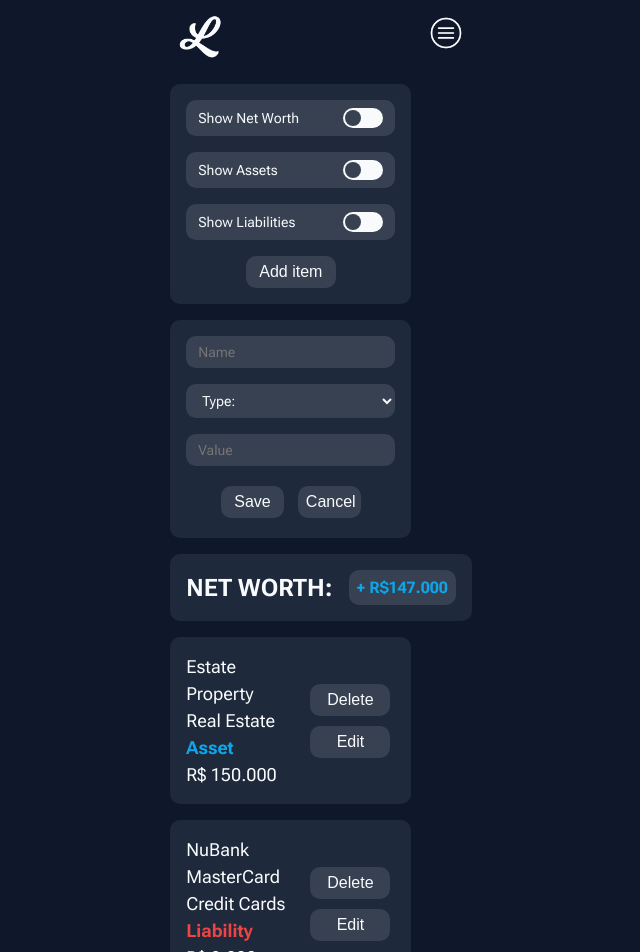
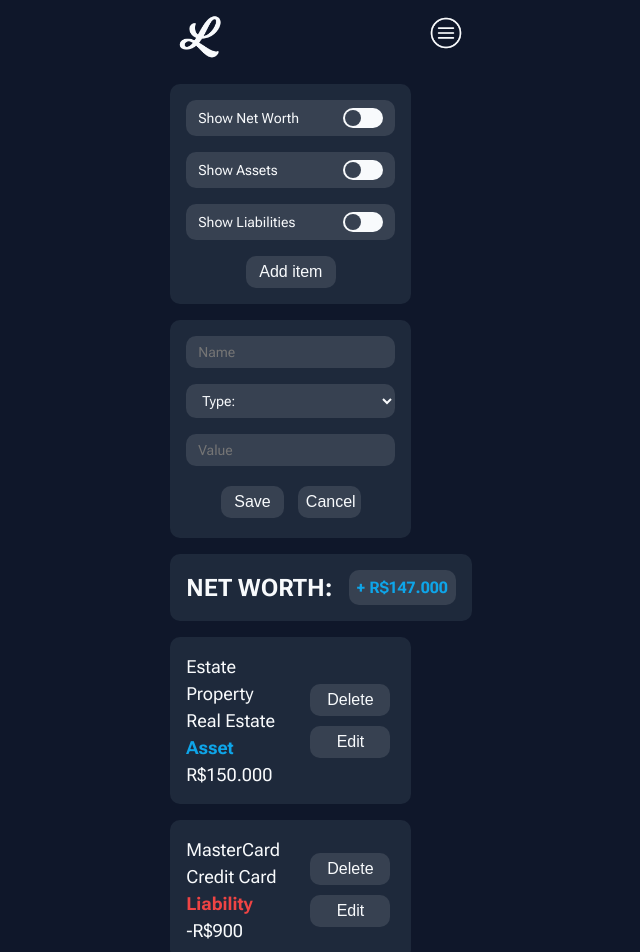
Before and after one commit to falinesilva/liberty, a React (Create React App) app: page / in a window 1280 px wide. Shown: the top 952 px of the page, without its empty margins (319-959 px from the left). Built offline with nearby package versions, Linux system fonts and the light colour scheme; a web font is replaced by a local one.

Commit message:
Developed ItemList component to render list of items with temporary static data.

```diff
--- a/src/components/ItemList.js
+++ b/src/components/ItemList.js
@@ -1,37 +1,45 @@
+const initialItems = [
+  {
+    id: 1,
+    name: "Estate Property",
+    type: "Real Estate",
+    status: "Asset",
+    value: "R$150.000",
+  },
+  {
+    id: 2,
+    name: "MasterCard",
+    type: "Credit Card",
+    status: "Liability",
+    value: "-R$900",
+  },
+];
+
 function ItemList() {
+  // TODO: Swap static data with SupaBase table
+  const items = initialItems;
+
   return (
     <div className="item-list">
-      <div className="item">
+      {items.map((item) => (
+        <div key={item.id} className="item">
           <div>
-          <span className="name">Estate Property</span>
+            <span className="name">{item.name}</span>
             <br />
-          <span className="type">Real Estate</span>
+            <span className="type">{item.type}</span>
             <br />
-          <span className="className asset">Asset</span>
+            <span className={`status ${item.status.toLowerCase()}`}>
+              {item.status}
+            </span>
             <br />
-          <span className="value">R$ 150.000</span>
+            <span className="value">{item.value}</span>
           </div>
           <div className="item-buttons">
             <button className="btn btn-delete-item">Delete</button>
             <button className="btn btn-edit-item">Edit</button>
           </div>
         </div>
-
-      <div className="item">
-        <div>
-          <span className="name">NuBank MasterCard</span>
-          <br />
-          <span className="type">Credit Cards</span>
-          <br />
-          <span className="className liability">Liability</span>
-          <br />
-          <span className="value">R$ 3.000</span>
-        </div>
-        <div className="item-buttons">
-          <button className="btn btn-delete-item">Delete</button>
-          <button className="btn btn-edit-item">Edit</button>
-        </div>
-      </div>
+      ))}
     </div>
   );
 }
--- a/src/style.css
+++ b/src/style.css
@@ -272,16 +272,12 @@ body {
   color: inherit;
 }
 
-.class {
-  color: inherit;
-}
-
-.liability {
+.status.liability {
   color: #ef4444;
   font-weight: bold;
 }
 
-.asset {
+.status.asset {
   color: #0ea5e9;
   font-weight: bold;
 }
```
Lines whose indentation alone changed are shown as unchanged.
